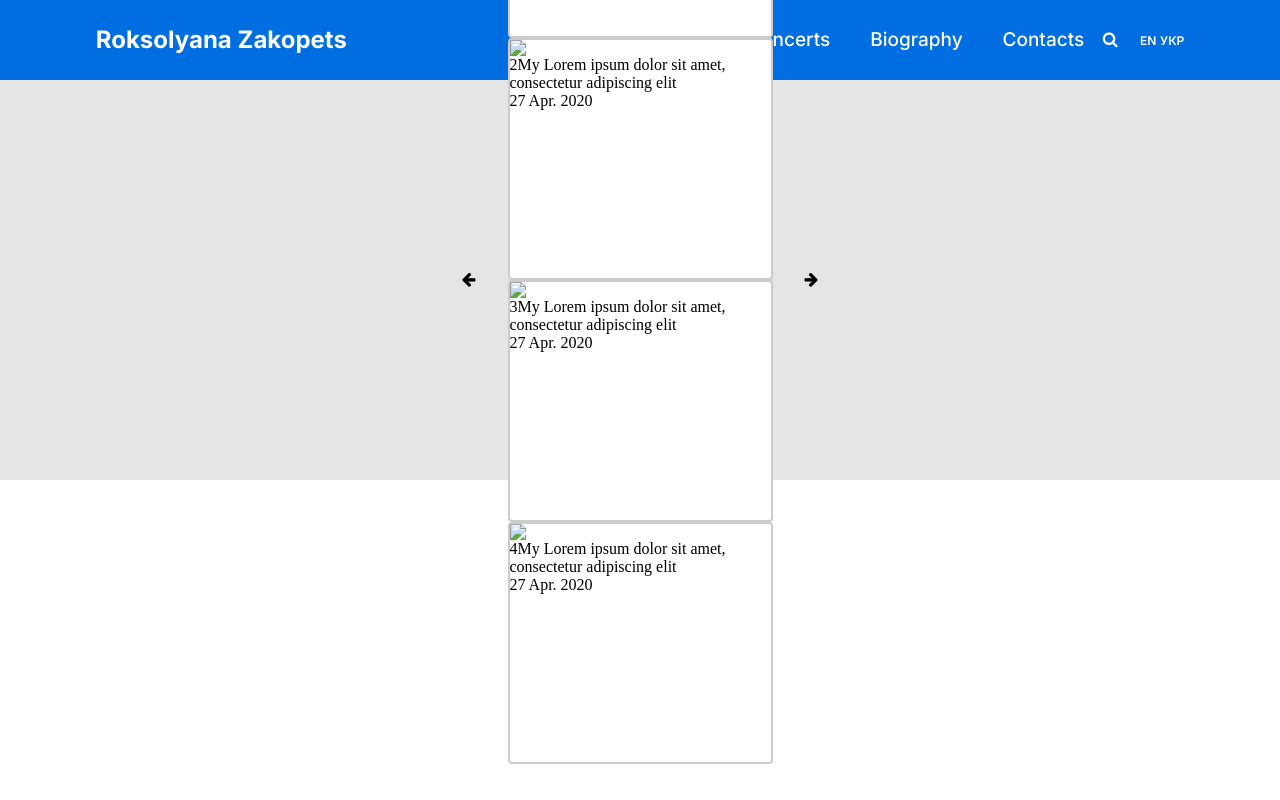
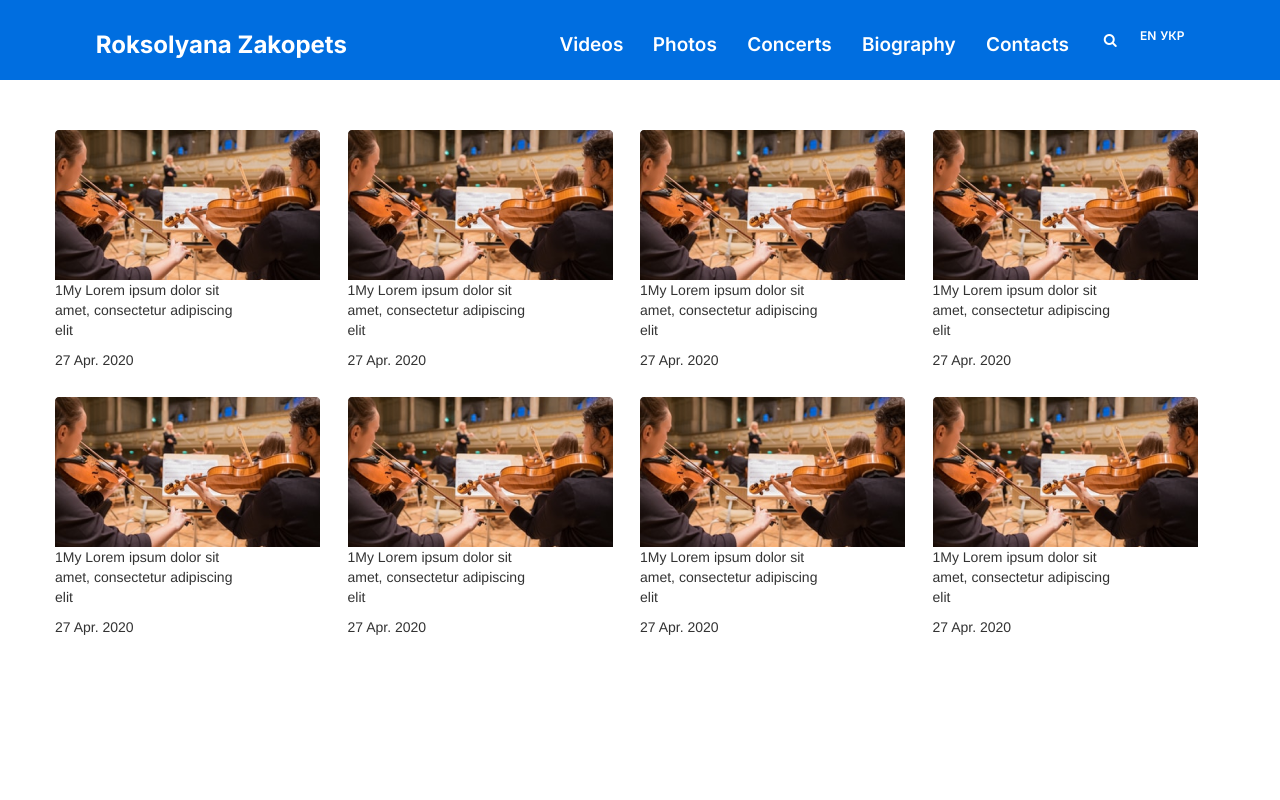
Before and after one commit to bogdana3103/violin-repository, a plain HTML site: page video.html in a window 1280 px wide. Drawn offline with nearby package versions, Linux system fonts and the light colour scheme.

Commit message:
videoPage

```diff
--- a/video.css
+++ b/video.css
@@ -1,12 +1,144 @@
-.customVideoPlayer{
-    width: 82vw;
-    height: 79vh;
-    max-height: 654px;
-    margin: 0 auto;
+@import url('https://fonts.googleapis.com/css2?family=Inter:wght@200;300;500;600;700&display=swap');
+
+* {
+    margin: 0px;
+}
+.topMenu {
+    display: flex;
+    height: 80px;
+    background: #006EE0;
+    justify-content: space-around;
+}
+.menu {
+    display: flex;
+    width: 540px;
+    justify-content: space-around;
+    align-items: center;
+}
+.innerMenu {
+    display: flex;
+    width: 640px;
+    justify-content: space-between;
+}
+.name {
+    display: flex;
+    align-items: center;
+}
+.nameSurname {
+    width: 257px;
+    height: 32px;
+    font-family: Inter;
+    font-style: normal;
+    font-weight: bold;
+    font-size: 24px;
+    line-height: 16px;
+    display: flex;
+    align-items: center;
+    color: #FFFFFF;
+}
+h3 {
+    font-family: Inter;
+    font-style: normal;
+    font-weight: 600;
+    font-size: 19px;
+    line-height: 16px;
+    display: flex;
+    align-items: center;
+    color: #FFFFFF;
+}
+.videos {
+    width: 63px;
+    height: 26px;
+}
+.language {
+    display: flex;
+    align-items: center;
+    padding-top: 2px;
+}
+.textEn {
+    font-family: Inter;
+    font-weight: 600;
+    font-size: 12px;
+    line-height: 16px;
+    align-items: center;
+    text-align: center;
+    color: #FFFFFF;
+}
+.textUk {
+    font-family: Inter;
+    font-weight: 600;
+    font-size: 12px;
+    line-height: 16px;
+    align-items: center;
+    text-align: center;
+    color: #FFFFFF;
+}
+.en {
+    display: flex;
+    width: 24px;
+    height: 24px;
+    align-items: center;
+    background: #006EE0;
+    border-style: none;
+    justify-content: center;
+}
+.uk {
+    display: flex;
+    width: 24px;
+    height: 24px;
+    align-items: center;
+    background: #006EE0;
+    border-style: none;
+    justify-content: center;
+}
+.en:hover {
+    background: rgba(255, 255, 255, 0.25);
+}
+.uk:hover {
+    background: rgba(255, 255, 255, 0.25);
+}
+a {
+    text-decoration: none;
+}
+.search {
+    display: flex;
+    align-items: center;
+    color: white;
+}
+#showSearchId {
     display: none;
 }
-
-.iframeVideoPlayer{
-    width: 100%;
-    height: 100%;
+input {
+    height: 40px;
+    width: 555px;
+    border: none;
+    background: #FFFFFF;
+    border-radius: 2px;
+    font-family: Inter;
+    font-weight: 500;
+    font-size: 16px;
+    line-height: 16px;
+    color: rgba(0, 0, 0, 0.38);
+    padding-left: 20px;
 }
+.showSearch {
+    display: flex;
+    align-items: center;
+}
+.fa-times:before {
+    content: "\f00d";
+    margin-left: -30px;
+}
+.videoWrapper {
+    width: 193px;
+    height: 217px;
+}
+#row1, #row2 {
+    padding-top: 50px;
+}
+.col-lg-1, .col-lg-10, .col-lg-11, .col-lg-12, .col-lg-2, .col-lg-3, .col-lg-4, .col-lg-5, .col-lg-6, .col-lg-7, .col-lg-8, .col-lg-9, .col-md-1, .col-md-10, .col-md-11, .col-md-12, .col-md-2, .col-md-3, .col-md-4, .col-md-5, .col-md-6, .col-md-7, .col-md-8, .col-md-9, .col-sm-1, .col-sm-10, .col-sm-11, .col-sm-12, .col-sm-2, .col-sm-3, .col-sm-4, .col-sm-5, .col-sm-6, .col-sm-7, .col-sm-8, .col-sm-9, .col-xs-1, .col-xs-10, .col-xs-11, .col-xs-12, .col-xs-2, .col-xs-3, .col-xs-4, .col-xs-5, .col-xs-6, .col-xs-7, .col-xs-8, .col-xs-9 {
+    position: relative;
+    min-height: 1px;
+    padding-right: 0px;
+    padding-left: 0px;
+}
--- a/video.html
+++ b/video.html
@@ -3,13 +3,14 @@
 <head>
     <meta charset="UTF-8">
     <meta name="viewport" content="width=device-width, initial-scale=1.0">
-    <link rel="stylesheet" type="text/css" href="style.css" />
+    <link rel="stylesheet" href="https://maxcdn.bootstrapcdn.com/bootstrap/3.3.2/css/bootstrap.min.css">
+    <link rel="stylesheet" href="https://maxcdn.bootstrapcdn.com/bootstrap/3.3.2/css/bootstrap-theme.min.css">
     <link rel="stylesheet" type="text/css" href="video.css" />
     <link rel="stylesheet" href="font-awesome/css/font-awesome.min.css">
 
     <title>Document</title>
 </head>
-<body onload = "initSetup(4)">
+<body >
     <div class="topMenu">
         <div class="name">
            <h1 class='nameSurname'>Roksolyana Zakopets</h1>
@@ -33,52 +34,88 @@
             </div>
         </div>
     </div>
-    <div class="customVideoPlayer">
-        <iframe class="iframeVideoPlayer" src="none" frameborder="0" allow="accelerometer; autoplay; encrypted-media; gyroscope; picture-in-picture" allowfullscreen></iframe>
-    </div>
+
     <div class="videoComponent">
-        <div class="iconLeft" onclick="prevSlides()">
-            <i class="fa fa-arrow-left"></i>
-        </div>
 
-        <div class="videoInner">
-            <div class="videoWrapper" id="v1">
-                <img class="imgVideo" src="./image/imgVideo.svg">
-                <p class="textVideo">1My Lorem ipsum dolor sit amet, consectetur adipiscing elit </p>
-                <p class="dateVideo">27 Apr. 2020</p>
+        <div class="container">
+            <div class="row" id="row1">
+                <div class="col-xs-11 col-sm-6 col-md-3">
+                    <div class="videoWrapper" >
+                        <img class="imgVideo" src="./image/imgVideo.png">
+                        <p class="textVideo">1My Lorem ipsum dolor sit amet, consectetur adipiscing elit </p>
+                        <p class="dateVideo">27 Apr. 2020</p>
+                    </div>
+                </div>
+                <div class="col-xs-11 col-sm-6 col-md-3">
+                    <div class="col-xs-11 col-sm-6 col-md-3">
+                        <div class="videoWrapper" >
+                            <img class="imgVideo" src="./image/imgVideo.png">
+                            <p class="textVideo">1My Lorem ipsum dolor sit amet, consectetur adipiscing elit </p>
+                            <p class="dateVideo">27 Apr. 2020</p>
+                        </div>
+                    </div>
+                </div>
+                <div class="col-xs-11 col-sm-6 col-md-3">
+                    <div class="col-xs-11 col-sm-6 col-md-3">
+                        <div class="videoWrapper" >
+                            <img class="imgVideo" src="./image/imgVideo.png">
+                            <p class="textVideo">1My Lorem ipsum dolor sit amet, consectetur adipiscing elit </p>
+                            <p class="dateVideo">27 Apr. 2020</p>
+                        </div>
+                    </div>
+                </div>
+                <div class="col-xs-11 col-sm-6 col-md-3">
+                    <div class="col-xs-11 col-sm-6 col-md-3">
+                        <div class="videoWrapper" >
+                            <img class="imgVideo" src="./image/imgVideo.png">
+                            <p class="textVideo">1My Lorem ipsum dolor sit amet, consectetur adipiscing elit </p>
+                            <p class="dateVideo">27 Apr. 2020</p>
+                        </div>
+                    </div>
+                </div>
             </div>
-            <div class="videoWrapper" id="v2">
-                <img class="imgVideo" src="./image/imgVideo.svg">
-                <p class="textVideo">2My Lorem ipsum dolor sit amet, consectetur adipiscing elit </p>
-                <p class="dateVideo">27 Apr. 2020</p>
-            </div>
-            <div class="videoWrapper" id=v3>
-                <img class="imgVideo" src="./image/imgVideo.svg">
-                <p class="textVideo">3My Lorem ipsum dolor sit amet, consectetur adipiscing elit </p>
-                <p class="dateVideo">27 Apr. 2020</p>
-            </div>
-            <div class="videoWrapper" id="v1">
-                <img class="imgVideo" src="./image/imgVideo.svg">
-                <p class="textVideo">4My Lorem ipsum dolor sit amet, consectetur adipiscing elit </p>
-                <p class="dateVideo">27 Apr. 2020</p>
-            </div>
-            <div class="videoWrapper" id="v2">
-                <img class="imgVideo" src="./image/imgVideo.svg">
-                <p class="textVideo">5My Lorem ipsum dolor sit amet, consectetur adipiscing elit </p>
-                <p class="dateVideo">27 Apr. 2020</p>
-            </div>
-            <div class="videoWrapper" id=v3>
-                <img class="imgVideo" src="./image/imgVideo.svg">
-                <p class="textVideo">6My Lorem ipsum dolor sit amet, consectetur adipiscing elit </p>
-                <p class="dateVideo">27 Apr. 2020</p>
+            <div class="row" id="row2">
+                <div class="col-xs-11 col-sm-6 col-md-3">
+                    <div class="col-xs-11 col-sm-6 col-md-3">
+                        <div class="videoWrapper" >
+                            <img class="imgVideo" src="./image/imgVideo.png">
+                            <p class="textVideo">1My Lorem ipsum dolor sit amet, consectetur adipiscing elit </p>
+                            <p class="dateVideo">27 Apr. 2020</p>
+                        </div>
+                    </div>
+                </div>
+                <div class="col-xs-11 col-sm-6 col-md-3">
+                    <div class="col-xs-11 col-sm-6 col-md-3">
+                        <div class="videoWrapper" >
+                            <img class="imgVideo" src="./image/imgVideo.png">
+                            <p class="textVideo">1My Lorem ipsum dolor sit amet, consectetur adipiscing elit </p>
+                            <p class="dateVideo">27 Apr. 2020</p>
+                        </div>
+                    </div>
+                </div>
+                <div class="col-xs-11 col-sm-6 col-md-3">
+                    <div class="col-xs-11 col-sm-6 col-md-3">
+                        <div class="videoWrapper" >
+                            <img class="imgVideo" src="./image/imgVideo.png">
+                            <p class="textVideo">1My Lorem ipsum dolor sit amet, consectetur adipiscing elit </p>
+                            <p class="dateVideo">27 Apr. 2020</p>
+                        </div>
+                    </div>
+                </div>
+                <div class="col-xs-11 col-sm-6 col-md-3">
+                    <div class="col-xs-11 col-sm-6 col-md-3">
+                        <div class="videoWrapper" >
+                            <img class="imgVideo" src="./image/imgVideo.png">
+                            <p class="textVideo">1My Lorem ipsum dolor sit amet, consectetur adipiscing elit </p>
+                            <p class="dateVideo">27 Apr. 2020</p>
+                        </div>
+                    </div>
+                </div>
             </div>
         </div>
 
-        <div class="iconRight" onclick="nextSlides()">
-            <i class="fa fa-arrow-right"></i>
-        </div>
     </div>
 
-    <script src="js/video.js"></script>
+
 </body>
 </html>
```
